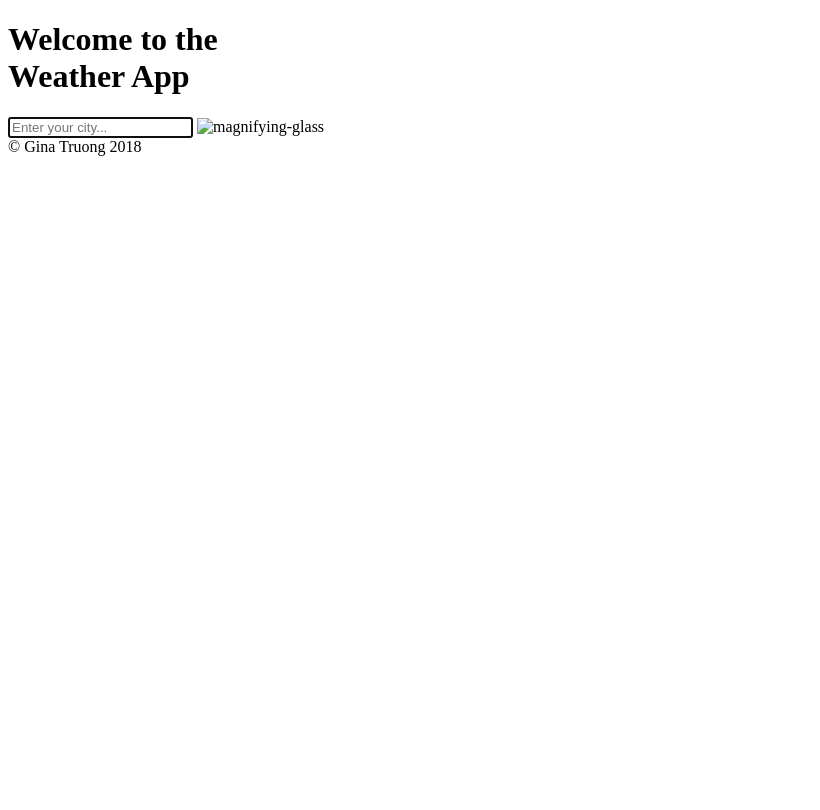
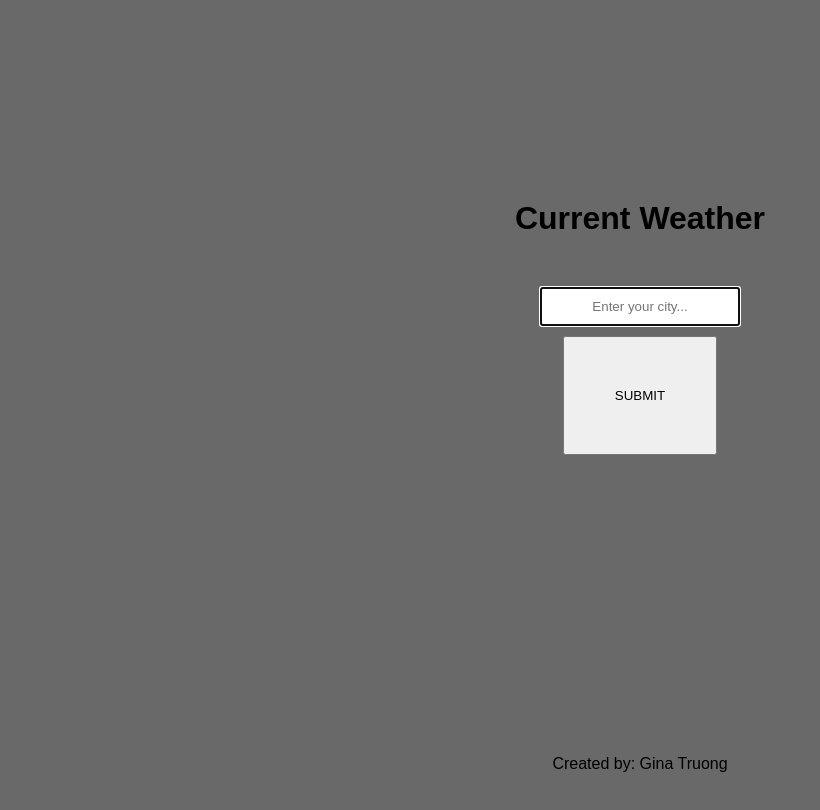
Before and after one commit to ginatruong/weatherapp1, a website with bundled scripts: page index.html in a window 1280 px wide. Shown: the whole page, without its empty margins (0-820 px from the left). Built offline with nearby package versions, Linux system fonts and the light colour scheme.

Commit message:
made changes to main-css

```diff
--- a/index.html
+++ b/index.html
@@ -12,9 +12,9 @@
 <body>
     <div class="main">
         <header role="banner">
-            <h1>Welcome to the
+            <h1>Current Weather
                 <br>
-                <span>Weather App</span>
+                <span class="city"></span>
             </h1>
         </header>
 
@@ -22,7 +22,7 @@
             <form action="#" id="searchForm">
                 <label for="cityInput"></label>
                 <input type="text" id="cityInput" placeholder="Enter your city..." autofocus>
-                <img src="#" alt="magnifying-glass">
+                <input type="submit" value="SUBMIT">
             </form>
         </div>
         <div class="weather-info" id="output">
@@ -34,7 +34,7 @@
 
         </div>
     </div>
-    <footer role="contentinfo">&copy; Gina Truong 2018</footer>
+    <footer role="contentinfo">Created by: Gina Truong</footer>
     <script src="./main.js"></script>
 </body>
 
--- a/main.css
+++ b/main.css
@@ -0,0 +1,31 @@
+* {
+  box-sizing: border-box;
+  margin: 0 auto;
+  padding: 0;
+}
+
+body {
+  height: 100%;
+  font-family: Arial, Helvetica, sans-serif;
+  text-align: center;
+  margin: 200px;
+  background-color: dimgrey
+}
+
+input[type="text"] {
+  margin-top: 50px;
+  padding: 10px;
+  width: 200px;
+  text-align: center;
+}
+
+input[type="submit"] {
+  margin-top: 10px;
+  display: block;
+  padding: 50px;
+}
+
+footer {
+  margin-top: 300px;
+  width: 100%;
+}
--- a/main.js
+++ b/main.js
@@ -1,19 +1,11 @@
 import $ from 'jquery';
-import { WEATHER_API_LOCATION } from './config';
-//Retrieving Data and how/where to render
+// import { WEATHER_API_LOCATION } from './config'; /// look for const and function
+// import weatherApiService from './services';
+import allofthedefault, { getTemperatures } from './services';
 
+console.log(allofthedefault, getTemperatures);
+// console.log(getTemperatures());
 //Render Results
-function renderResults(list) {
-	return `
-  <h2>${list.main.temp}</h2>
-  <h3>${list.main.humidity}</h3>
-  <ul>
-  <li>${list.weather.main}</li>
-  <li>${list.weather.description}</li>
-  <li>${list.wind.speed}</li>
-  </ul>`;
-}
-
 function renderResults(list) {
 	return `
   <h2>${list.main.temp}</h2>
--- /dev/null
+++ b/services.js
@@ -0,0 +1,14 @@
+//IMPORT ALWAYS AT THE TOP
+import { WEATHER_API_LOCATION } from './config';
+
+let unitOfTemperature = 'F';
+
+export function getTemperatures() {
+	unitOfTemperature === 'F' ? 'C' : 'F';
+	return unitOfTemperature;
+}
+
+export default {
+	getTemperatures,
+	unitOfTemperature
+};
```
Also changed, not shown: config.js (+5 -12 lines).
